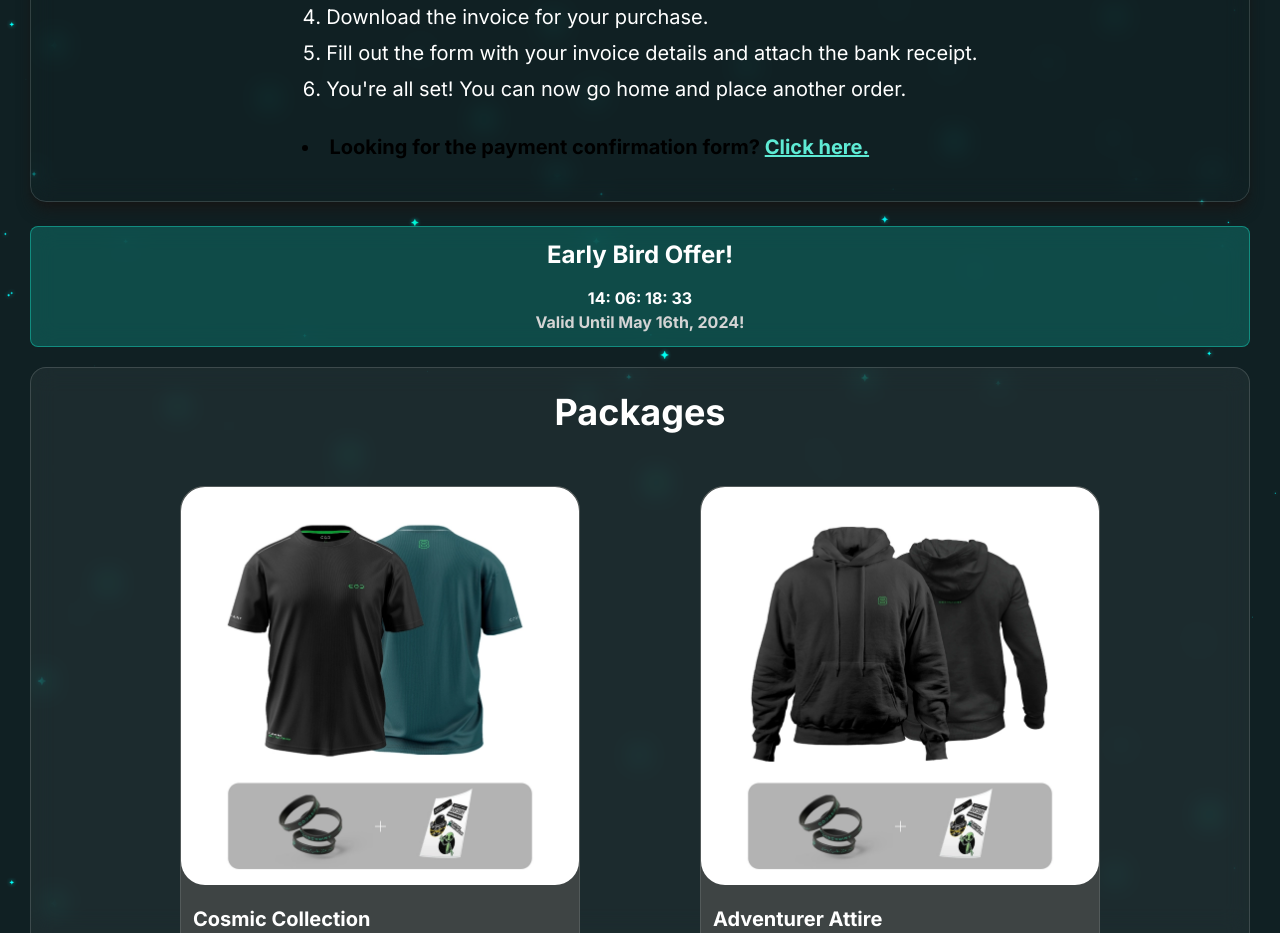
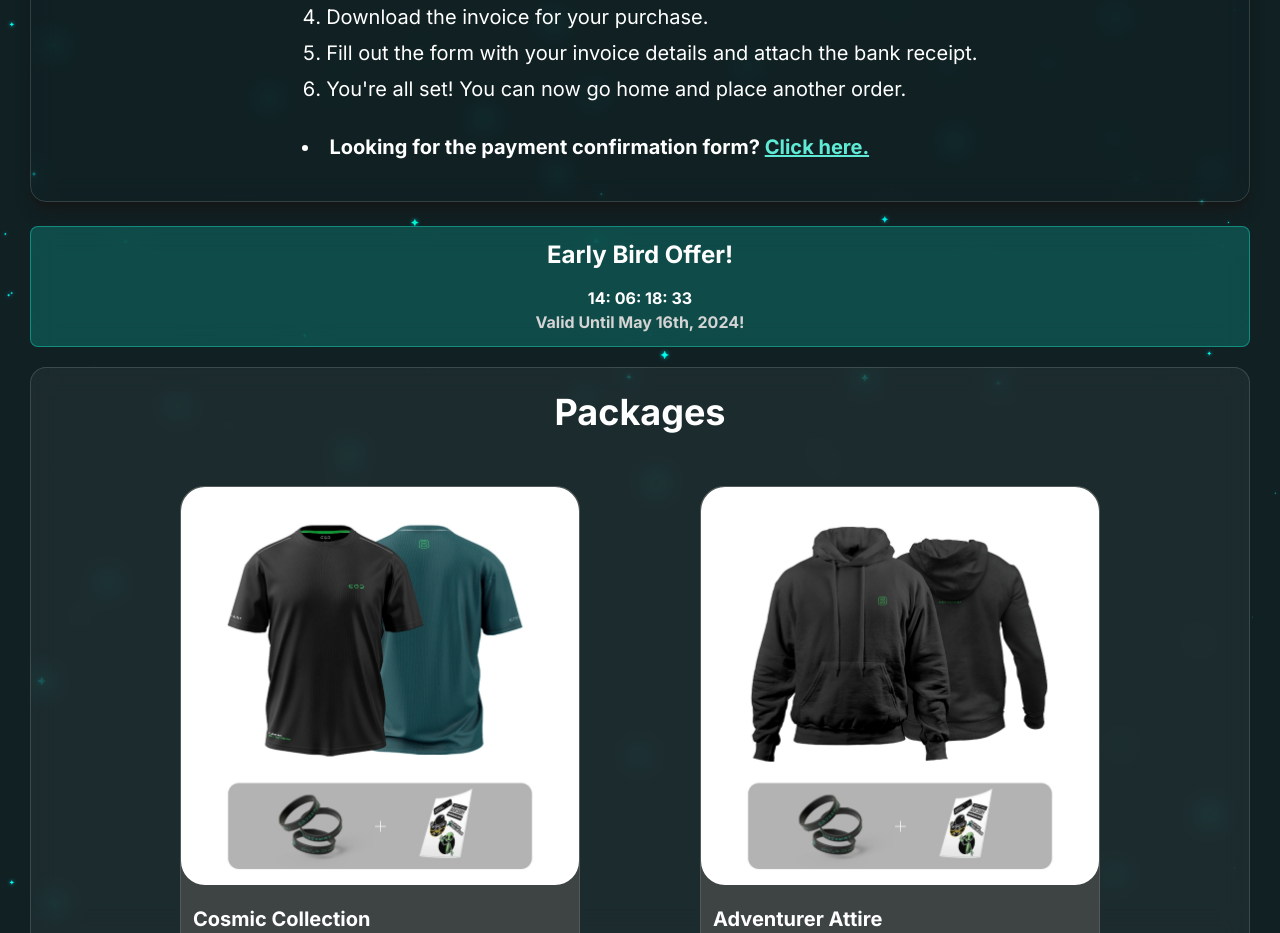
Before and after one commit to cipherdragon/codesprint-store, a Next.js app: page / in a window 1280 px wide. Shown: the part 1200-2133 px from the top of the page. Built offline with nearby package versions, Linux system fonts and the light colour scheme.

Commit message:
add text color

```diff
--- a/src/app/page.tsx
+++ b/src/app/page.tsx
@@ -46,7 +46,7 @@ export default function Home() {
                             <li>You&apos;re all set! You can now go home and place another order.</li>
                         </ol>
                         <ul className="font-bold text-xl w-full list-disc list-inside">
-                            <li>
+                            <li className="text-white">
                                 Looking for the payment confirmation form?&nbsp;
                                 <a href="https://codesprint.lk/store-checkout"
                                     className="text-teal-300 underline">
```
